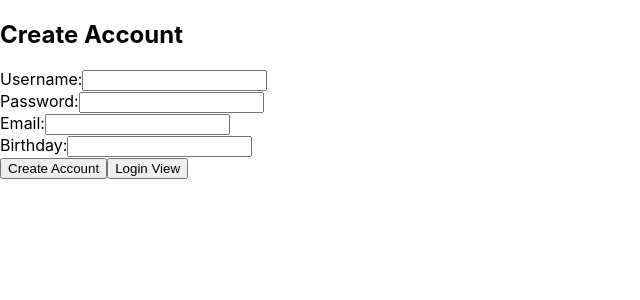
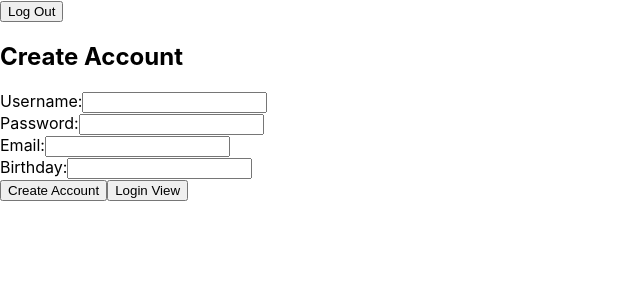
Before and after one commit to herringg369/myflixfront, a React (Create React App) app: page /register in a window 1280 px wide. Shown: the top 300 px of the page, without its empty margins (0-640 px from the left). Built offline with nearby package versions, Linux system fonts and the light colour scheme.

Commit message:
added logout feature, added scss files for director, genre, and profile views

```diff
--- a/src/components/main-view/main-view.jsx
+++ b/src/components/main-view/main-view.jsx
@@ -86,6 +86,8 @@ export class MainView extends React.Component {
         const { movies, user } = this.state;
 
         return (
+          <div>
+          <button onClick={this.onLoggedOut}>Log Out</button>
           <Router>
             <Row className="main-view justify-content-md-center">
               <Route exact path="/" render={() => {
@@ -148,6 +150,7 @@ export class MainView extends React.Component {
               } />
             </Row>
           </Router>
+          </div>
         );
       }
     }
--- a/src/components/movie-view/movie-view.jsx
+++ b/src/components/movie-view/movie-view.jsx
@@ -1,4 +1,5 @@
 import React from 'react';
+import { Link } from 'react-router-dom'
 
 export class MovieView extends React.Component {
 
@@ -36,6 +37,14 @@ export class MovieView extends React.Component {
         </div>
         <button onClick={() => { onBackClick() }}>Back</button>
 
+        <Link to={`/directors/${movie.Director.Name}`}>
+         <button variant="link">Director</button>
+        </Link>
+
+        <Link to={`/genres/${movie.Genre.Name}`}>
+        <button variant="link">Genre</button>
+        </Link>
+
       </div>
     );
 
```
Also changed, not shown: src/components/director-view/director-view.scss (added), src/components/genre-view/genre-view.scss (added), src/components/profile-view/profile-view.scss (added).
